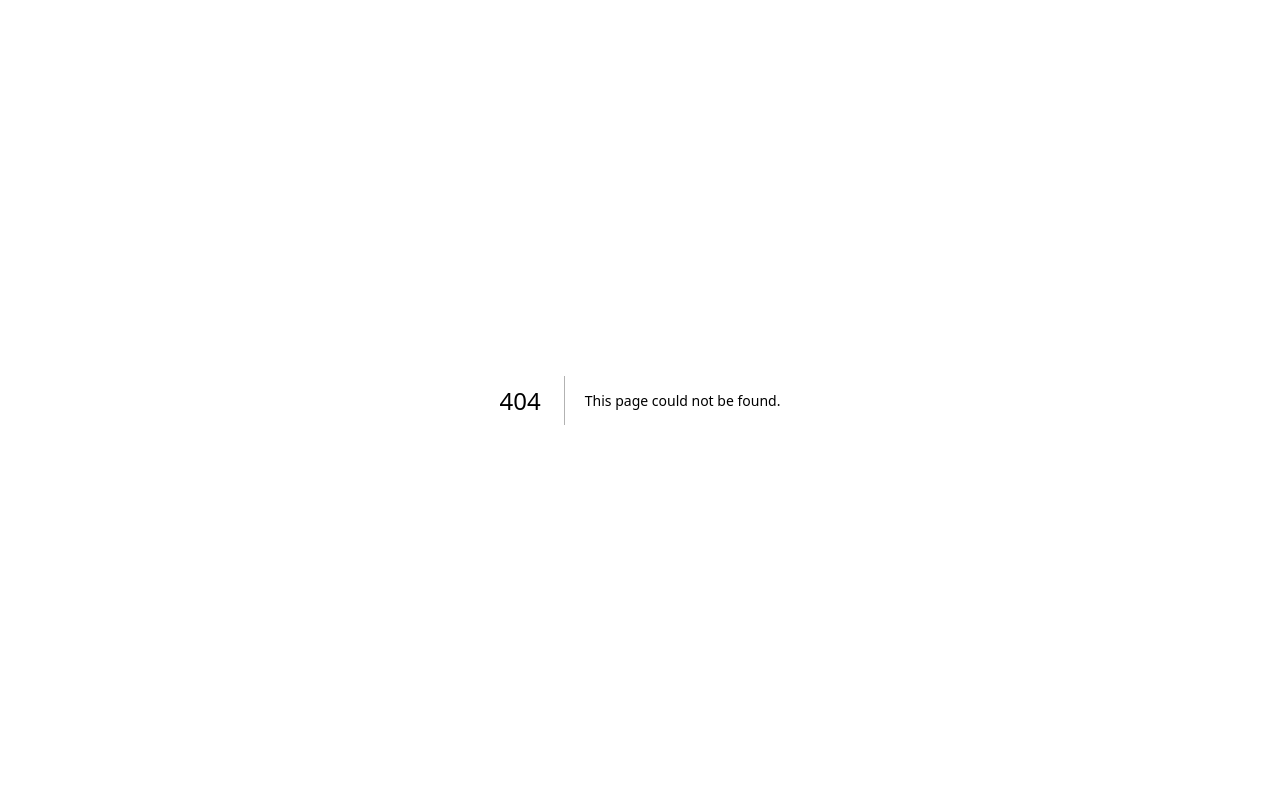
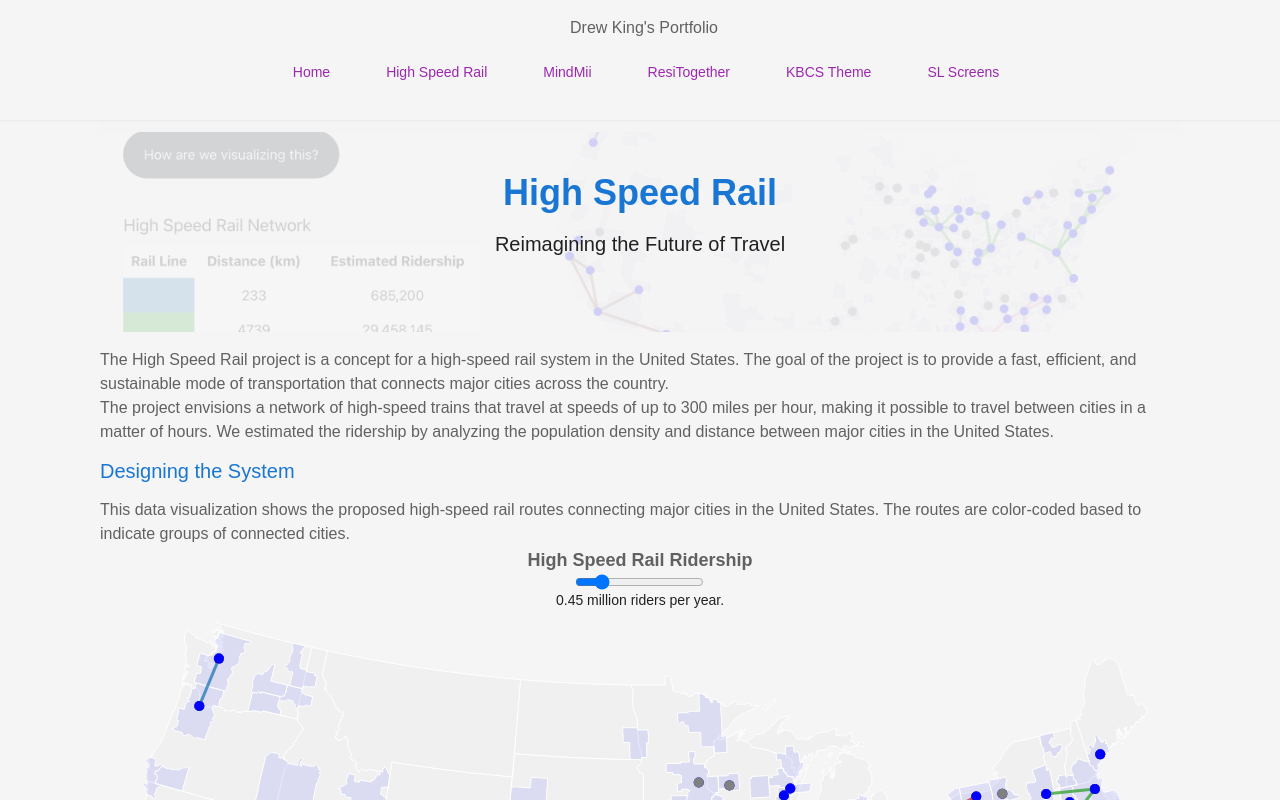
Before and after one commit to andrewpking/kingdrewsea-portfolio, a Next.js app: page /high-speed-rail in a window 1280 px wide. Before the commit this address had no page. Shown: the top 800 px of the page. Built offline with nearby package versions, Linux system fonts and the light colour scheme.

Commit message:
Made a page for High Speed Rail.

```diff
--- /dev/null
+++ b/src/app/high-speed-rail/page.mdx
@@ -0,0 +1,53 @@
+import MdxPage from '../components/MdxPage'
+import TrainBuilderDashboard from './components/Dashboard'
+import TableBuilder from './components/TableBuilder'
+import { GraphProvider } from './components/GraphContext'
+import '../styles.scss'
+
+export const metadata = {
+  title: 'High Speed Rail',
+  description: 'Reimagining the Future of Travel',
+  image: '/images/high-speed-rail-cover.png',
+  imageAlt: 'A screenshot of the High Speed Rail project, showing a map of the United States with a train route drawn on it.'
+};
+
+<MdxPage metadata={metadata}>
+
+The High Speed Rail project is a concept for a high-speed rail system in the United States. The goal of the project is to provide a fast, efficient, and sustainable mode of transportation that connects major cities across the country.
+
+The project envisions a network of high-speed trains that travel at speeds of up to 300 miles per hour, making it possible to travel between cities in a matter of hours. We estimated the ridership by analyzing the population density and distance between major cities in the United States.
+
+## Designing the System
+
+This data visualization shows the proposed high-speed rail routes connecting major cities in the United States. The routes are color-coded based to indicate groups of connected cities.
+
+<GraphProvider>
+
+<TrainBuilderDashboard />
+<TableBuilder />
+
+</GraphProvider>
+
+## Benefits of High-Speed Rail
+
+High-speed rail offers several benefits over other modes of transportation, including:
+
+- **Speed**: High-speed trains can travel at speeds of up to 300 miles per hour, making them faster than cars and airplanes for short to medium-distance trips.
+- **Efficiency**: High-speed rail is more energy-efficient than cars and airplanes, making it a more sustainable mode of transportation.
+- **Convenience**: High-speed rail stations are located in city centers, making them more convenient to access than airports.
+
+## The Future of Travel
+
+The High Speed Rail project is a vision for the future of travel in the United States. By providing a fast, efficient, and sustainable mode of transportation, high-speed rail has the potential to transform the way we travel and connect with each other.
+
+## How was this project built?
+
+This project was built by me from a concept Daniel Sutton created by using React, D3, React, and QGIS. The map was created using QGIS, an open-source geographic information system, to visualize the train routes and cities and exported as a TopoJSON file.
+
+The data was prepared using R to create a list of combined statistical areas (CSAs), their populations, the most populous city in each CSA, and the distance between the most populous city and the other most populous cities in other CSA's.
+
+The project was built using React, a JavaScript library for building user interfaces, and styled using Tailwind CSS. The data visualization was created using D3.js, a JavaScript library for creating interactive data visualizations.
+
+Behind the scenes, the project uses a combination of React hooks and context to manage the state of the application and pass data between components. The data is managed by a graph data structure that represents the train routes and cities, and the visualization is updated in real-time as the user interacts with the map.
+
+</MdxPage>
```
